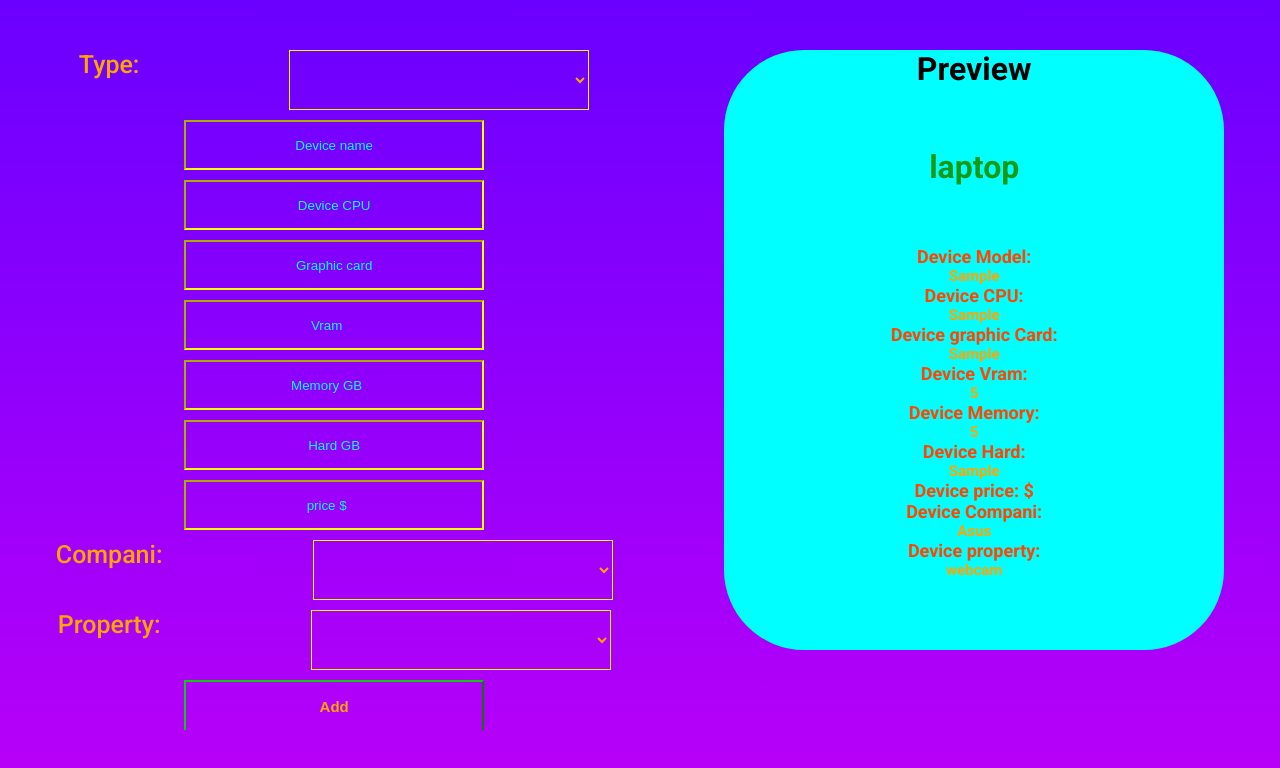
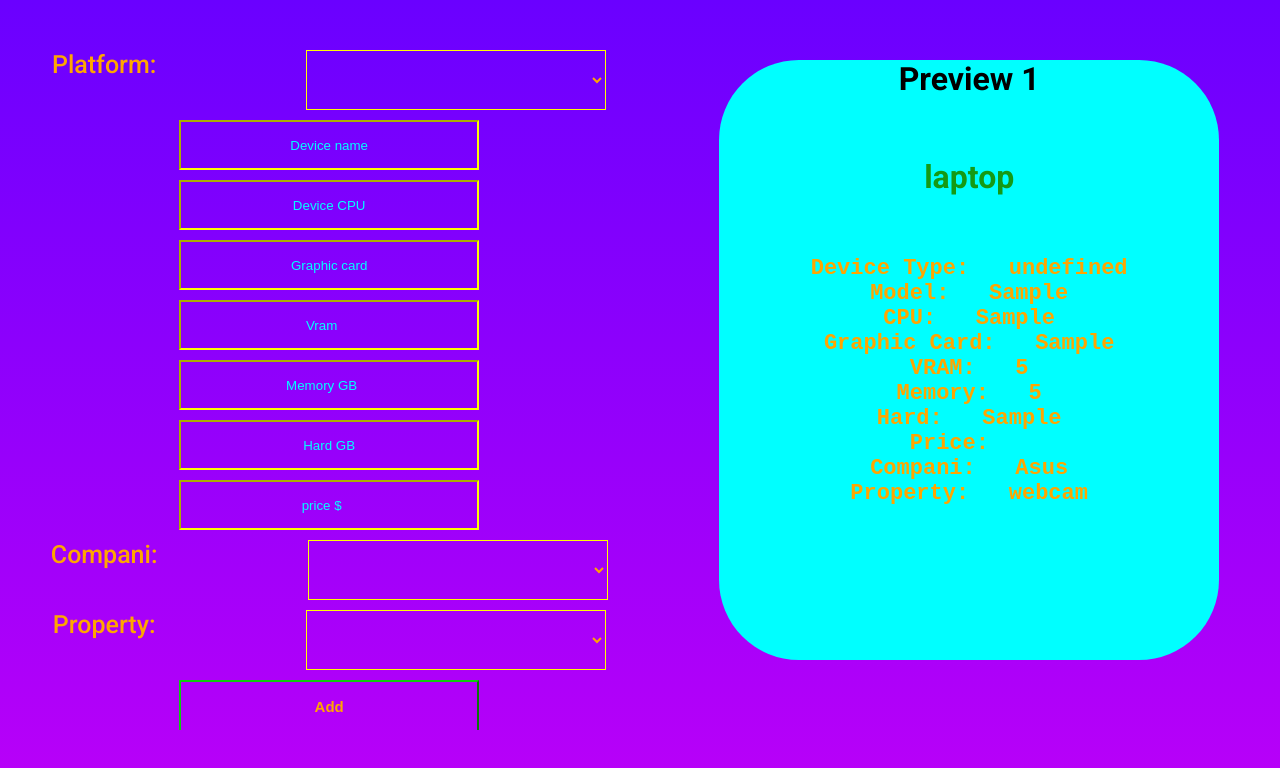
Before and after one commit to yasinkhoshbakht/gamers-shop, a plain HTML site: page index.html in a window 1280 px wide. Both pictures are taken after typing "Sample", "Sample", "Sample", "5", "5", "Sample" into the empty fields and a click on the input "Add". Drawn offline with Linux system fonts and the light colour scheme.

Commit message:
second version

```diff
--- a/index.html
+++ b/index.html
@@ -16,9 +16,9 @@
     <main>
       <header class="flex">
         <form action="" class="deviceInformation flex">
-          <div class="type flex">
-            <label for="type">Type:</label>
-            <select name="deviceType" id="type">
+          <div class="platform flex">
+            <label for="type">Platform:</label>
+            <select name="platform" id="type">
               <option value="laptop">laptop</option>
               <option value="computer">computer</option>
               <option value="surface">surface</option>
@@ -56,30 +56,7 @@
           </div>
           <input class="add" type="submit" value="Add" />
         </form>
-        <div class="preview flex">
-          <div class="header">
-            <h1>Preview</h1>
-            <h1 class="typeText"></h1>
-          </div>
-          <span>Device Model: </span>
-          <p class="deviceModelPreview"></p>
-          <span>Device CPU: </span>
-          <p class="cpuPreview"></p>
-          <span>Device graphic Card: </span>
-          <p class="graphicCardPreview"></p>
-          <span>Device Vram: </span>
-          <p class="vramPreview"></p>
-          <span>Device Memory: </span>
-          <p class="memoryPreview"></p>
-          <span>Device Hard: </span>
-          <p class="hardPreview"></p>
-          <span>Device price: $</span>
-          <p class="pricePreview"></p>
-          <span>Device Compani: </span>
-          <p class="companiPreview"></p>
-          <span>Device property: </span>
-          <p class="propertyPreview"></p>
-        </div>
+        <div class="preview"></div>
       </header>
     </main>
     <script src="js/app.js"></script>
--- a/js/app.js
+++ b/js/app.js
@@ -1,19 +1,10 @@
 let deviceForm = document.querySelector(".deviceInformation");
 let device = [];
-let deviceNamePreview = document.getElementsByTagName("p")[0];
-let cpuPreview = document.getElementsByTagName("p")[1];
-let graphicCardPreview = document.getElementsByTagName("p")[2];
-let vramPreview = document.getElementsByTagName("p")[3];
-let memoryPreview = document.getElementsByTagName("p")[4];
-let hardPreview = document.getElementsByTagName("p")[5];
-let pricePreview = document.getElementsByTagName("p")[6];
-let modelPreview = document.getElementsByTagName("p")[7];
-let propertyPreview = document.getElementsByTagName("p")[8];
-let typeText = document.getElementsByClassName("typeText")[0];
 let preview = document.querySelector(".preview");
+let previewNumber = 0;
 deviceForm.addEventListener("submit", (e) => {
   let deviceInformation = {
-    deviceType: e.target.deviceType.value,
+    platform: e.target.platform.value,
     model: e.target.model.value,
     CPU: e.target.CPU.value,
     graphicCard: e.target.graphicCard.value,
@@ -25,19 +16,29 @@ deviceForm.addEventListener("submit", (e) => {
     property: e.target.property.value,
   };
   device.push(deviceInformation);
+  preview.innerHTML = "";
   if (device.length > 0) {
-    preview.classList.add("visible");
-    typeText.innerText = device[device.length - 1].deviceType;
-    deviceNamePreview.innerText = device[device.length - 1].model;
-    cpuPreview.innerText = device[device.length - 1].CPU;
-    graphicCardPreview.innerText = device[device.length - 1].graphicCard;
-    vramPreview.innerText = device[device.length - 1].vram;
-    memoryPreview.innerText = device[device.length - 1].memory;
-    hardPreview.innerText = device[device.length - 1].hard;
-    pricePreview.innerText = device[device.length - 1].price;
-    modelPreview.innerText = device[device.length - 1].compani;
-    propertyPreview.innerText = device[device.length - 1].property;
+    device.forEach((item, index) => {
+      previewNumber++;
+      let previewBox = document.createElement("div");
+      previewBox.innerHTML = `
+      <h1>Preview ${index + 1}</h1>
+      <h1 class = "platformText">${item.platform}</h1>
+        <pre>Device Type:   ${item.deviceType}</pre>
+        <pre>Model:   ${item.model}</pre>
+        <pre>CPU:   ${item.CPU}</pre>
+        <pre>Graphic Card:   ${item.graphicCard}</pre>
+        <pre>VRAM:   ${item.vram}</pre>
+        <pre>Memory:   ${item.memory}</pre>
+        <pre>Hard:   ${item.hard}</pre>
+        <pre>Price:   ${item.price}</pre>
+        <pre>Compani:   ${item.compani}</pre>
+        <pre>Property:   ${item.property}</pre>
+      `;
+      preview.appendChild(previewBox);
+    });
   }
+
   e.target.type.value = "";
   e.target.model.value = "";
   e.target.CPU.value = "";
--- a/style/style.css
+++ b/style/style.css
@@ -23,7 +23,7 @@ form {
   gap: 10px;
   padding-top: 50px;
 }
-.type {
+.platform {
   text-align: center;
   gap: 150px;
   font-weight: 500;
@@ -81,31 +81,38 @@ select {
   transition: 2s;
 }
 .preview {
+  overflow-y: scroll;
+  padding: 10px;
+}
+::-webkit-scrollbar {
+  width: 10px;
+}
+::-webkit-scrollbar-track {
+  background: transparent;
+}
+::-webkit-scrollbar-thumb {
+  background: rgb(82, 201, 82);
+  border-radius: 10px;
+}
+::-webkit-scrollbar-thumb:hover {
+  background: rgb(75, 215, 148);
+}
+.preview div {
   width: 500px;
   height: 600px;
   background-color: aqua;
   border-radius: 80px;
   text-align: center;
-  display: none;
   margin-top: 50px;
 }
 h1 {
   padding-bottom: 60px;
 }
-span {
-  color: orangered;
+pre {
+  color: orange;
   font-weight: 700;
-  font-size: 18px;
+  font-size: 22px;
 }
-.typeText {
+.platformText {
   color: rgb(21, 154, 21);
 }
-
-p {
-  color: orange;
-  font-weight: 700;
-  font-size: 15px;
-}
-.visible {
-  display: inline-block;
-}
```
